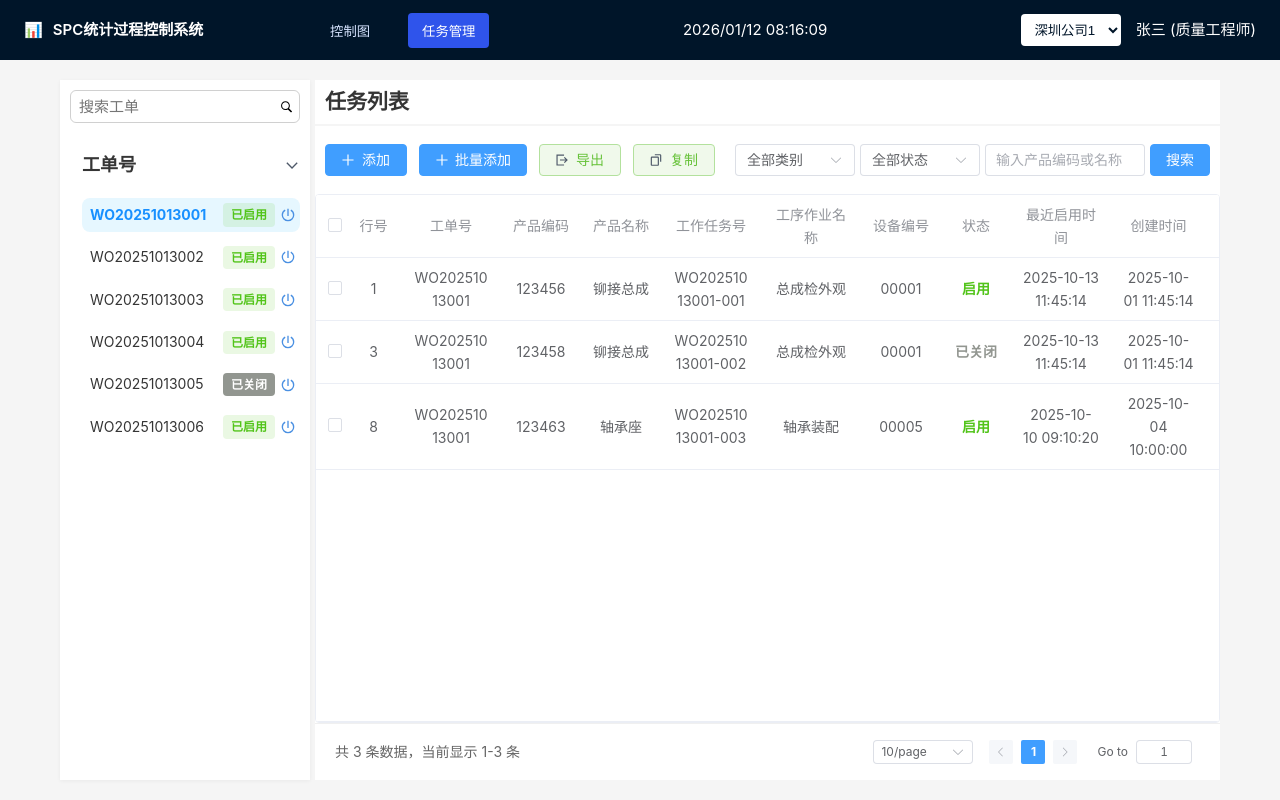
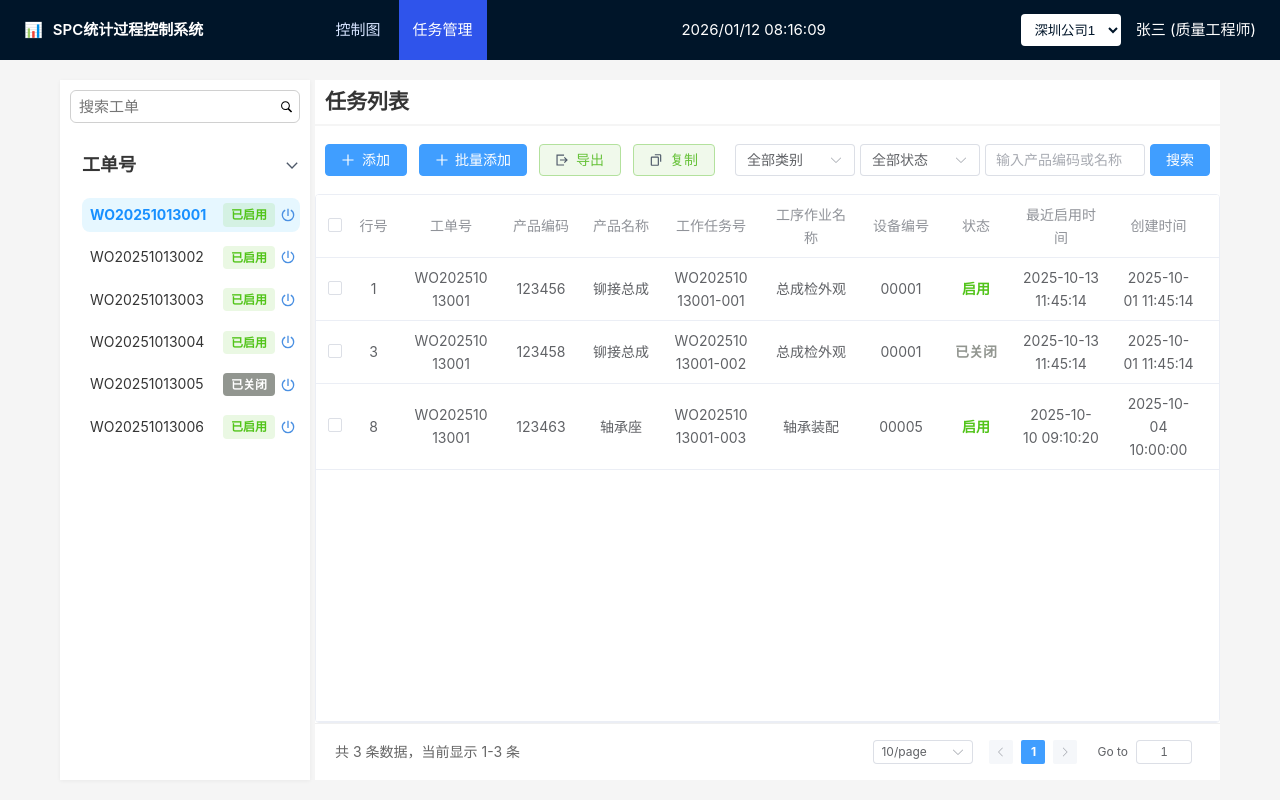
Before and after one commit to coderMalou/SPC-client, a Vue app: page /task in a window 1280 px wide. Built offline with nearby package versions, Linux system fonts and the light colour scheme; the HTML template or start-up script is replaced by a standard one.

Commit message:
update-组件更新

```diff
--- a/src/components/TopBar.vue
+++ b/src/components/TopBar.vue
@@ -5,16 +5,17 @@
             <div class="system-name">SPC统计过程控制系统</div>
         </span>
         <nav class="main-menu">
-            <button class="menu-item" >控制图</button>
-            <button class="menu-item active">任务管理</button>
+            <div class="menu-item":class="{active:isShowGraph}" @click="handleGraph">控制图</div>
+            <div class="menu-item" :class="{active:isShowTask}" @click="handleTask">任务管理</div>
         </nav>
         <span style="display: flex; width: 30%; justify-content: center;">{{ formattedTime }}</span>
         <div style="display: flex; align-items: center; gap:15px; font-weight: bold;">
             <div>
                 <select id="company-select"
                     style="width: 100px;height: 32px;text-align: center;border-radius: 4px; border: none; padding: 4px; background: #fff; color: #001529;">
-                    <option value="深圳公司1">深圳公司1</option>
-                    <option value="深圳公司2">深圳公司2</option>
+                    <!-- <option value="深圳公司1">深圳公司1</option>
+                    <option value="深圳公司2">深圳公司2</option> -->
+                    <option v-for="item in companies" :value="item.name" @click="()=>curCompany = item.name">{{ item.name }}</option>
                 </select>
             </div>
             <div style="margin-left:auto">张三 (质量工程师)</div>
@@ -23,10 +24,32 @@
 </template>
 
 <script setup lang="ts">
-import { useRoute } from 'vue-router';
+import { ref } from 'vue';
+import { useRouter } from 'vue-router';
 import { useTime } from '@/utils/clock';
 
+const router = useRouter()
 const { formattedTime } = useTime()
+
+const isShowGraph = ref(false)
+const isShowTask = ref(true)
+const companies = ref([
+    {name:'深圳公司1', id: 1},
+    {name:'深圳公司2', id: 2},
+])
+const curCompany = ref('深圳公司1')
+
+const handleGraph = () => {
+    isShowGraph.value = true
+    isShowTask.value = false
+    router.push('/graph')
+}
+
+const handleTask = () => {
+    isShowGraph.value = false
+    isShowTask.value = true
+    router.push('/task')
+}
 </script>
 
 <style scoped>
@@ -49,18 +72,23 @@ const { formattedTime } = useTime()
 }
 
 .main-menu {
+    height: 100%;
     display: flex;
-    gap: 24px;
+    align-items: center;
     margin-left: 32px;
 }
 
 .menu-item {
+    min-width: 81px;
+    height: 100%;
+    display: inline-flex;
+    align-items: center;
+    justify-content: center;
     background-color: transparent;
     border: none;
     color: #d6e4ff;
     text-decoration: none;
     padding: 8px 14px;
-    border-radius: 4px;
 }
 
 .menu-item.active {
--- a/src/views/graph/index.vue
+++ b/src/views/graph/index.vue
@@ -1,3 +1,14 @@
 <template>
-
+    <div class="graph-container">
+        <div class="tool-bar">
+            <div class="tool-bar filter"></div>
+            <div class="tool-bar operation"></div>
+        </div>
+        <div class="info-card"></div>
+        <div class="info-card"></div>
+        <div class="info-card"></div>
+        <div class="stat-card"></div>
+        <div class="info-card"></div>
+        <div class="info-card"></div>
+    </div>
 </template>
--- a/src/views/task/detail.vue
+++ b/src/views/task/detail.vue
@@ -156,9 +156,9 @@
                     <el-table-column prop="datetime" label="日期时间" width="120" align="center">
                     <template #default="scope">
                         <el-input
-                        v-if="scope.row.isNew"
-                        v-model="scope.row.datetime"
-                        size="small"
+                          v-if="scope.row.isNew"
+                          v-model="formattedTime"
+                          size="small"
                         />
                         <span v-else>{{ scope.row.datetime }}</span>
                     </template>
@@ -341,6 +341,9 @@ import listIcon from '@/components/icons/listIcon.vue';
 import excelIcon from '@/components/icons/excelIcon.vue';
 import * as XLSX from 'xlsx'
 import { saveAs } from 'file-saver'
+import { useTime } from '@/utils/clock';
+
+const { formattedTime } = useTime(1000, 'full', 'zh-CN', '-')
 
 interface data {
     line?: number;
@@ -607,6 +610,7 @@ const confirmNewRow = (row: SampleData) => {
       : '正常'
 
   row.isNew = false
+  row.datetime = formattedTime.value
   sampleData.value.unshift(row)
   editingRows.value = editingRows.value.filter(r => r.id !== row.id)
 
@@ -865,6 +869,11 @@ onMounted(() => {
   }
 }
 
+:deep(.el-table td.el-table__cell div) {
+  display: flex !important;
+  justify-content: center !important;
+}
+
 // 数据点样式
 .data-point-error {
   color: #ff4d4f;
--- a/src/views/task/index.vue
+++ b/src/views/task/index.vue
@@ -25,7 +25,7 @@
                     <downArrow :class="['arrow-icon', { 'arrow-rotate': !isShowTaskNo }]" />
                 </div>
                 <transition name="tree-collapse">
-                    <div v-show="isShowTaskNo" class="taskNo-container">
+                    <div v-if="isShowTaskNo" class="taskNo-container">
                         <div
                             v-for="item in filteredTaskNoList"
                             :key="item.no"
```
